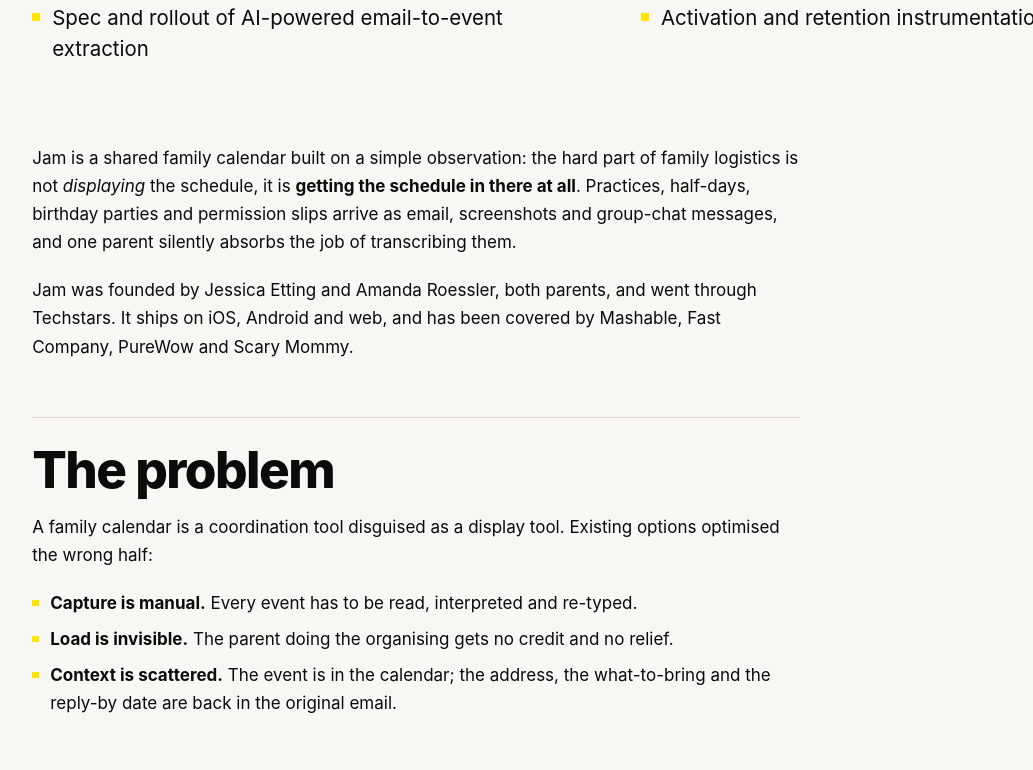
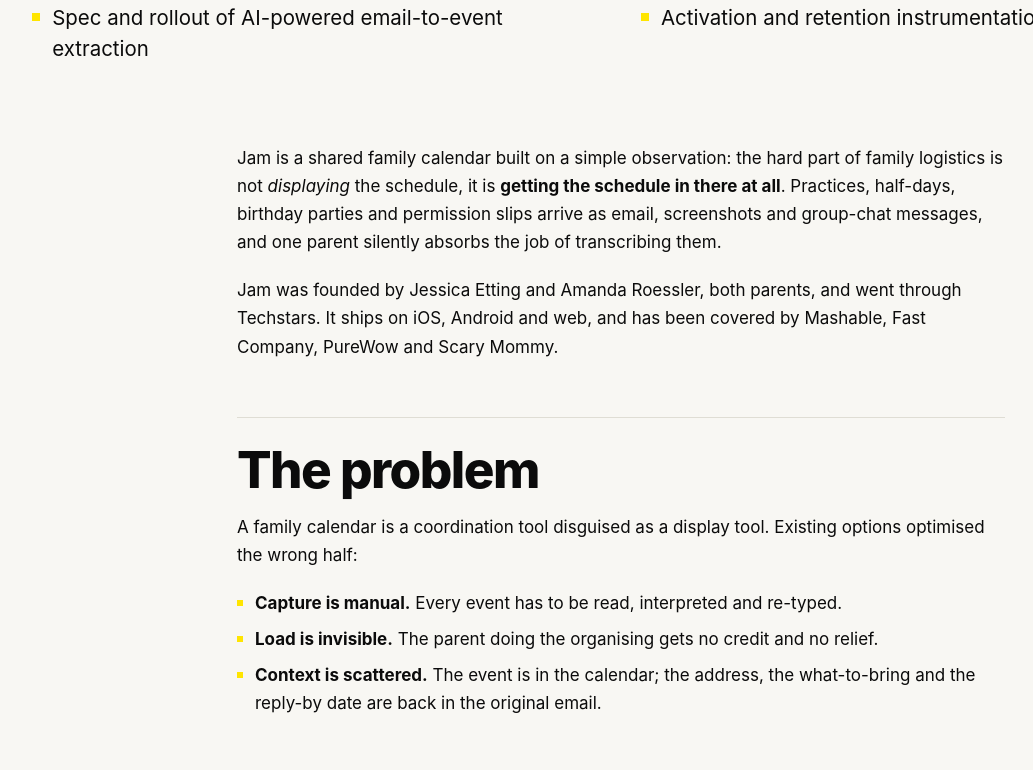
Before and after one commit to kauelima/kauelima.com, an Astro site: page /projects/jam-family-calendar in a window 1280 px wide. Shown: the part 1838-2608 px from the top of the page, without its empty margins (19-1052 px from the left). Built offline with nearby package versions, Linux system fonts and the light colour scheme; Astro itself is replaced by a stand-in of ours.

Commit message:
Adjust column alignment on casestudy page

```diff
--- a/src/layouts/CaseStudy.astro
+++ b/src/layouts/CaseStudy.astro
@@ -91,9 +91,8 @@
     )}
 
     <div class="wrap pt-14 md:pt-20">
-      <!-- prose-kl must not sit on .wrap itself: .wrap centres via
-           margin-inline:auto, which would centre the narrow measure instead of
-           aligning it to the page gutter. -->
+      <!-- prose-kl must not sit on .wrap itself: the measure is centred inside
+           the wrap's content box, so it needs its own element to sit in. -->
       <div class="prose-kl">
         <slot />
       </div>
@@ -104,8 +103,12 @@
 
 <style is:global>
   /* Case-study prose. Scoped to the article so it can't leak into index pages. */
+  /* Centred in the wrap. Below ~48rem the measure already fills the gutters,
+     so the auto margins only bite once the column stops touching both edges. */
   .prose-kl {
     max-width: 48rem;
+    margin-left: auto;
+    margin-right: auto;
   }
   .prose-kl > * + * { margin-top: 1.25rem; }
   .prose-kl h2 {
```
